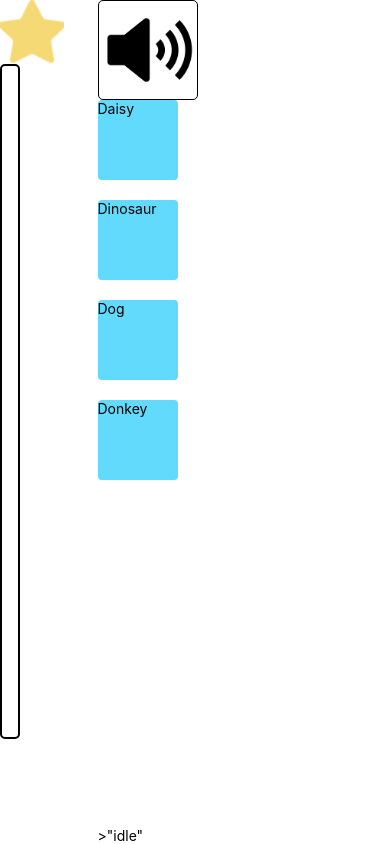
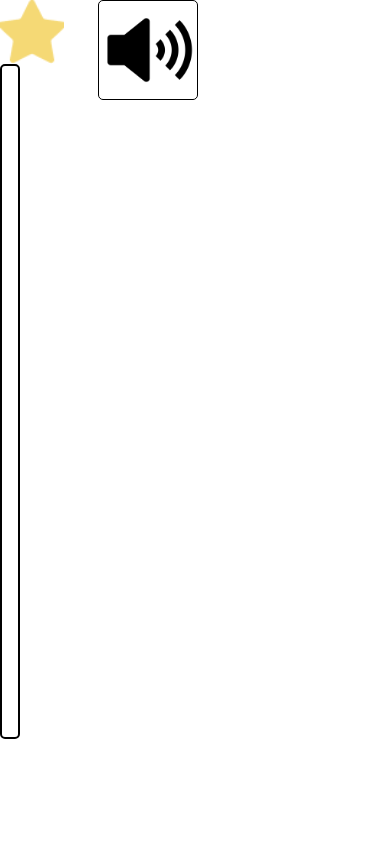
Before and after one commit to newyork-anthonyng/spaced-repetition, a React Native app: screen / in a window 390 px wide. Built offline with nearby package versions, Linux system fonts and the light colour scheme.

Commit message:
add readyToListen view

```diff
--- a/App.js
+++ b/App.js
@@ -15,7 +15,7 @@ function App() {
 
   const currentIndex = context.currentIndex;
   const currentItem = context.items[currentIndex] || {};
-  const choices = currentItem.choices;
+  const choices = currentItem.choices || [];
   const percentage = (currentIndex / context.items.length) * 100;
 
   function handleRelease(choice) {
@@ -39,6 +39,10 @@ function App() {
     send('NEXT');
   }
 
+  function handlePlay() {
+    send('LISTEN');
+  }
+
   let body = choices.map((choice, index) => (
     <DraggableView
       key={index}
@@ -47,9 +51,17 @@ function App() {
       onRelease={handleRelease(choice)}
       disabled={!state.matches('idle')}
     >
+      <View style={[
+        styles.box,
+        {
+          backgroundColor: state.matches('idle') ? '#61dafb' : 'gray'
+        }
+      ]}>
         <Text>{choice}</Text>
+      </View>
     </DraggableView>
   ));
+  const shouldShowChoices = !state.matches('readyToListen');
 
   return (
     <View style={styles.app}>
@@ -58,8 +70,16 @@ function App() {
       </View>
 
       <View style={styles.rightContainer}>
-        <Speaker src={'https://interactive-examples.mdn.mozilla.net/media/cc0-audio/t-rex-roar.mp3'} />
-        {body}
+        {state.matches('complete') ? (
+          <Text>You did it!!!!</Text>
+        ) : (
+          <React.Fragment>
+            <Speaker
+              src={'https://interactive-examples.mdn.mozilla.net/media/cc0-audio/t-rex-roar.mp3'}
+              onPlay={handlePlay}
+            />
+
+            {shouldShowChoices && body}
 
             {state.matches('correct') && (
               <CorrectImage onEnd={handleCorrectImageAnimationEnd} />
@@ -67,20 +87,14 @@ function App() {
             {state.matches('incorrect') && (
               <IncorrectImage onEnd={handleIncorrectImageAnimationEnd} />
             )}
-
-        <Text style={styles.debug}>>{JSON.stringify(state.value, null, 2)}</Text>
+          </React.Fragment>
+        )}
       </View>
-
-
     </View>
   );
 }
 
 const styles = StyleSheet.create({
-  debug: {
-    position: "absolute",
-    bottom: 0
-  },
   app: {
     position: "absolute",
     top: 0,
@@ -91,7 +105,6 @@ const styles = StyleSheet.create({
     flexDirection: "row"
   },
   box: {
-    backgroundColor: "#61dafb",
     width: 80,
     height: 80,
     borderRadius: 4,
--- a/CorrectImage.js
+++ b/CorrectImage.js
@@ -11,6 +11,7 @@ function CorrectImage({ onEnd }) {
     });
     const exit = Animated.spring(xPosition, {
       toValue: 500,
+      duration: 100,
       useNativeDriver: false
     });
 
--- a/DraggableView.js
+++ b/DraggableView.js
@@ -46,7 +46,7 @@ function DraggableView({ startingX, startingY, children, onRelease, disabled })
     <View pointerEvents={disabled ? 'none' : 'auto'}>
       <Animated.View
         {...panResponder.panHandlers}
-        style={[animated.getLayout(), styles.box]}
+        style={[animated.getLayout()]}
       >
         {children}
       </Animated.View>
--- a/IncorrectImage.js
+++ b/IncorrectImage.js
@@ -11,6 +11,7 @@ function IncorrectImage({ onEnd }) {
     });
     const exit = Animated.spring(xPosition, {
       toValue: 500,
+      duration: 100,
       useNativeDriver: false
     });
 
--- a/Speaker.js
+++ b/Speaker.js
@@ -3,13 +3,16 @@ import { View, Button, Image, Pressable, StyleSheet, Text } from 'react-native';
 import { Audio } from 'expo-av';
 import speaker from './assets/speaker.png';
 
-function Speaker({ src }) {
+function Speaker({ src, onPlay }) {
   async function playSound() {
     const { sound } = await Audio.Sound.createAsync({
       uri: src
     });
 
     await sound.playAsync();
+    if (onPlay) {
+      onPlay();
+    }
   }
 
   return (
--- a/machine.js
+++ b/machine.js
@@ -23,7 +23,7 @@ function shuffle(array) {
 
 const flashcardMachine = createMachine({
   id: 'flashcard',
-  initial: 'idle',
+  initial: 'readyToListen',
   context: {
     currentIndex: 0,
     items: [
@@ -50,6 +50,11 @@ const flashcardMachine = createMachine({
     ]
   },
   states: {
+    readyToListen: {
+      on: {
+        LISTEN: 'idle'
+      }
+    },
     idle: {
       on: {
         CORRECT: {
@@ -70,7 +75,7 @@ const flashcardMachine = createMachine({
             target: 'complete',
             cond: 'isOnLastCard'
           },
-          'idle'
+          'readyToListen'
         ]
       }
     },
```
Lines whose indentation alone changed are shown as unchanged.
